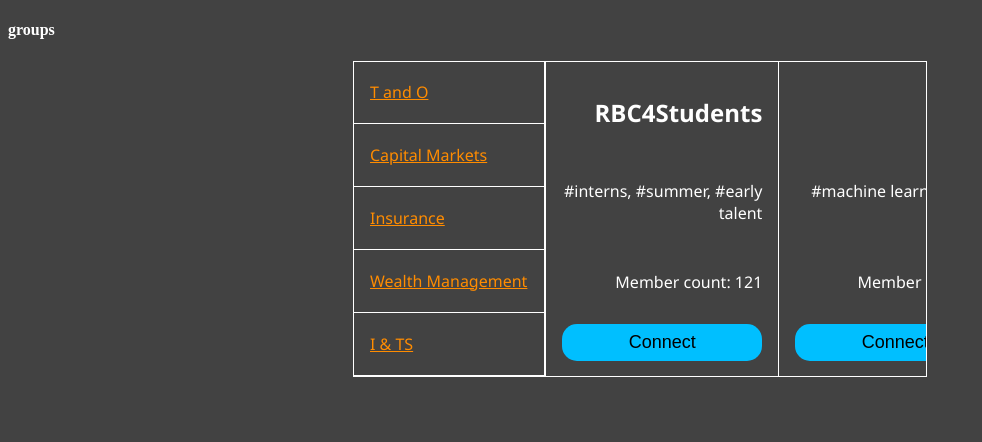
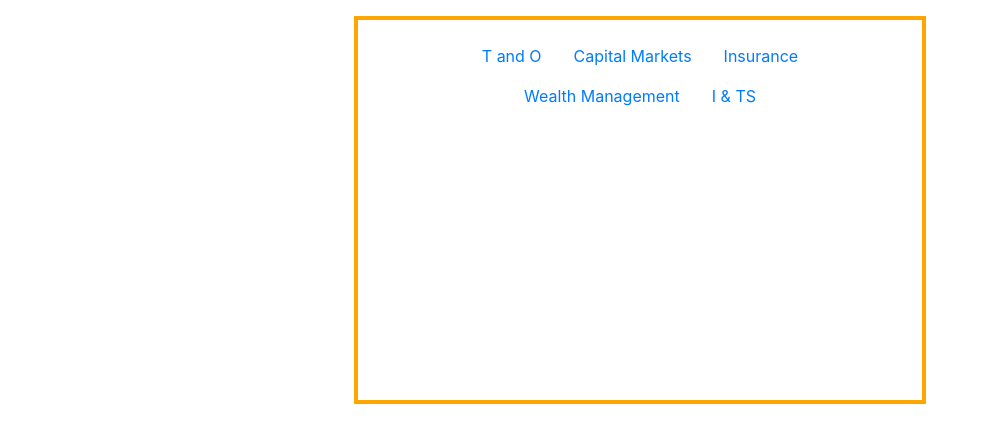
Before and after one commit to daphliu-zz/RBC_SummerHack, a plain HTML site: page index.html in a window 1280 px wide. Shown: the whole page, without its empty margins (0-982 px from the left). Drawn offline with nearby package versions, Linux system fonts and the light colour scheme.

Commit message:
Made into bootstrap

```diff
--- a/index.html
+++ b/index.html
@@ -5,82 +5,34 @@
     <meta charset="UTF-8">
     <meta name="viewport" content="width=device-width, initial-scale=1.0">
     <title>Document</title>
+    <link rel="stylesheet" href="https://stackpath.bootstrapcdn.com/bootstrap/4.1.3/css/bootstrap.min.css" integrity="sha384-MCw98/SFnGE8fJT3GXwEOngsV7Zt27NXFoaoApmYm81iuXoPkFOJwJ8ERdknLPMO"
+        crossorigin="anonymous">
     <style>
-        body {
-            --font: 'Segoe UI', Tahoma, Geneva, Verdana, sans-serif;
-            --border-color: white;
-            --border-radius: 100px;
-            background-color: rgba(0, 0, 0, 0.74);
-            color: white
-        }
-
         .groups-widget {
-            display: flex;
-            margin: auto;
-
-            font-family: var(--font);
-            border: 1px solid var(--border-color);
-        }
-
-        .departments {
-            display: flex;
-            margin: 0;
-            padding: 0;
-
-            flex: 1;
-            flex-flow: column;
-            border-right: 1px solid var(--border-color);
-            overflow-y: auto;
+            margin: 16px auto;
+            border: 4px solid orange;
+            padding: 16px;
         }
 
         .carousel {
             display: flex;
-            width: 350px;
 
             text-align: center;
             flex: 2;
             overflow-x: auto;
         }
 
-        .department {
-            display: flex;
-            padding: 16px;
-
-            border-bottom: 1px solid var(--border-color);
-            flex: 1;
-            align-items: center;
-        }
-
-        .carousel-item {
-            margin: 0;
-            padding: 0 1em;
+        .my-carousel-item {
+            margin: 16px;
+            margin-left: 0;
             min-width: 200px;
 
             flex: 1;
-            border-right: 1px solid var(--border-color);
             cursor: pointer;
-            text-align:end;
-            display:flex;
-            flex-flow: column;
-            justify-content: space-evenly;
         }
 
-        .carousel-item:first-child {
-            border-left: 1px solid var(--border-color);
-        }
-
-        button {
-        border: none;
-        outline: 0;
-        display: inline-block;
-        padding: 8px;
-        color: black;
-        background-color: #00BFFF;
-        text-align: center;
-        cursor: pointer;
-        width: 100%;
-        font-size: 18px;
-        border-radius: 15px;
+        .my-carousel-item:first-child {
+            margin-left: 16px;
         }
     </style>
     <script async defer src="script.js"></script>
@@ -93,46 +45,39 @@
         Style arguments:
             width: Width of the widget
             height: Height of the widget
-            --font: Font of the widget
-            --border-color: Color of the borders of the widget
 
-        JavaScript:
+        JavaScript
             Call `buildWidget` with data to display and an event
             listener function. The event listener is called with
             a CustomEvent object, which has a groupName and department attached under the detail property.
     -->
-
-
+    <div class="groups-widget" style="width: 572px; height: 388px;">
         <template id="department-template">
-            <li class="department">
-                <a
-                href="#"
-                style="color: #FF8C00"
-                </a>
+            <li class="nav-item department">
+                <a class="nav-link" href="#">Link</a>
             </li>
         </template>
-        <div class="subscribe-agileits-w3layouts">
-                <div class="sub-top">
-                <h4>groups </h4>
-                </div>
-        <div class="groups-widget" style="width: 572px; height: 314px;">
-        <ul class="departments" id="departments"></ul>
+        <ul class="nav nav-pills justify-content-center departments" id="departments">
+        </ul>
 
         <template id="group-template">
+            <div class="my-carousel-item card">
+                <div class="card-body">
+                    <h5 class="card-title">
+                        <span class="group-name"></span>
+                    </h5>
+                    <p class="card-text">
+                        <p>
 
-            <div class="carousel-item">
-
-                <h2>
-                    <span class="group-name"></span>
-                </h2>
-                <p>
                             <span class="group-tags"></span>
                         </p>
                         <p>
                             Member count:
                             <span class="group-member-count"></span>
                         </p>
-                <button>Connect</button>
+                    </p>
+                    <a href="#" class="btn btn-warning">Connect</a>
+                </div>
             </div>
         </template>
         <section class="carousel" id="carousel">
```
Lines whose indentation alone changed are shown as unchanged.
